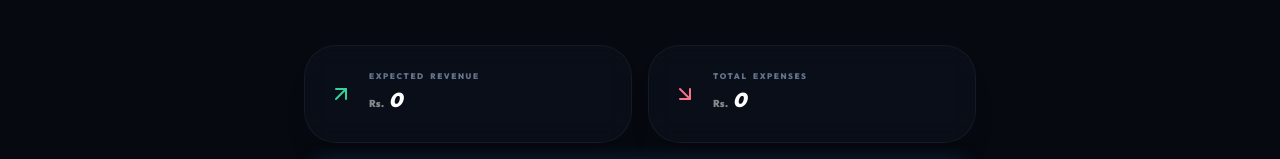
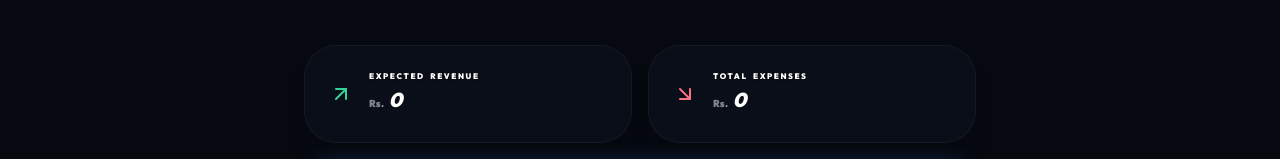
Before and after one commit to alikhalid2002/jatalaproperties, a React (Vite) app: page / in a window 1280 px wide. Shown: the part 204-363 px from the top of the page. Built offline with nearby package versions, Linux system fonts and the light colour scheme; no server answers; the database is empty; a web font is replaced by a local one.

Commit message:
Auto-deploy update

```diff
--- a/src/App.jsx
+++ b/src/App.jsx
@@ -64,7 +64,7 @@ const App = () => {
         {React.cloneElement(icon, { size: 24 })}
       </div>
       <div className="flex flex-col items-start min-w-0 flex-1">
-        <span className="text-[8px] font-black uppercase text-slate-500 tracking-[0.2em] mb-1 whitespace-nowrap">{label}</span>
+        <span className="text-[8px] font-black uppercase text-white tracking-[0.2em] mb-1 whitespace-nowrap drop-shadow-[0_1px_1px_rgba(0,0,0,0.5)]">{label}</span>
         <p className="text-sm lg:text-xl font-black italic text-white whitespace-nowrap">
           <span className="text-[10px] mr-1 opacity-50 not-italic">Rs.</span>
           {value.toLocaleString()}
@@ -92,7 +92,7 @@ const App = () => {
           )}
           {view !== 'dashboard' && (
             <div className="animate-in fade-in slide-in-from-left-4">
-              <h2 className="text-white font-black uppercase tracking-widest leading-none">{view.replace(/_/g, ' ')}</h2>
+              <h2 className="text-white font-black uppercase tracking-widest leading-none drop-shadow-[0_2px_2px_rgba(0,0,0,0.5)]">{view.replace(/_/g, ' ')}</h2>
               <p className="text-[7px] text-indigo-500 font-black uppercase tracking-[0.4em] mt-1">Inventory Database</p>
             </div>
           )}
@@ -127,7 +127,7 @@ const App = () => {
                 >
                   <div className="flex items-center gap-6">
                     <div className={`${item.color} group-hover:scale-110 transition-transform duration-500`}>{item.icon}</div>
-                    <span className="text-white font-black uppercase tracking-[0.2em] text-[10px]">{item.title}</span>
+                    <span className="text-white font-black uppercase tracking-[0.2em] text-[10px] drop-shadow-[0_2px_2px_rgba(0,0,0,0.5)]">{item.title}</span>
                   </div>
                   <ChevronRight className="text-slate-700 group-hover:text-indigo-400 group-hover:translate-x-1 transition-all" size={18} />
                 </button>
```
